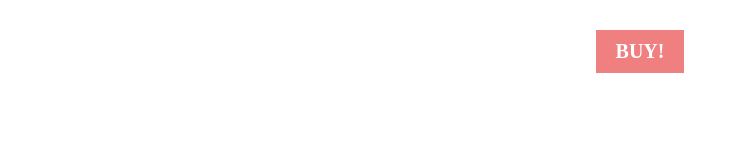
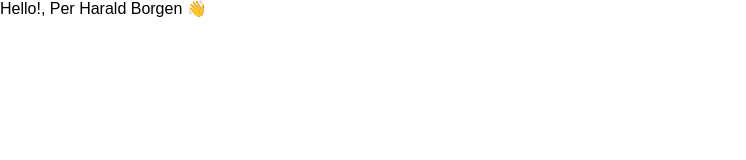
Before and after one commit to aaditya29/JavaScript-Tutorials, a browser extension: page Assignments/Third Project Challenges/index.html in a window 1280 px wide. Shown: the whole page, without its empty margins (0-746 px from the left). Drawn offline with nearby package versions, Linux system fonts and the light colour scheme.

Commit message:
Added Functions As Argument Challenges

```diff
--- /dev/null
+++ b/Assignments/Third Project Challenges/9thChallenge.js
@@ -0,0 +1,8 @@
+const welcomeEl = document.getElementById("welcome-el")
+
+// Give the function a parameter, greeting, that replaces "Welcome back"
+function greetUser(greeting) {
+    welcomeEl.textContent = greeting + ", Per Harald Borgen 👋"
+}
+
+greetUser("Hello!")
--- a/Assignments/Third Project Challenges/index.css
+++ b/Assignments/Third Project Challenges/index.css
@@ -1,16 +1,3 @@
 body {
-    text-align: center;
+    font-family: Arial, Helvetica, sans-serif;
 }
-
-#container {
-    margin-top: 30px;
-}
-
-#container button {
-    background: lightcoral;
-    border: none;
-    padding: 10px 20px;
-    font-size: 20px;
-    font-weight: bold;
-    color: white;
-}
--- a/Assignments/Third Project Challenges/index.html
+++ b/Assignments/Third Project Challenges/index.html
@@ -6,9 +6,8 @@
 </head>
 
 <body>
-    <div id="container">
-    </div>
-    <script src="/Assignments/Third Project Challenges/SecondChallenge.js"></script>
+    <p id="welcome-el"></p>
+    <script src="/Assignments/Third Project Challenges/9thChallenge.js"></script>
 </body>
 
 </html>
```
Also changed, not shown: Assignments/Third Project Challenges/10thChallenge.js (added, +8 -0 lines), Assignments/Third Project Challenges/11thChallenge.js (added, +10 -0 lines), Assignments/Third Project Challenges/12thChallenge.js (added, +16 -0 lines), Assignments/Third Project Challenges/13thChallenge.js (added, +8 -0 lines), 3) Google Chrome Extension/readme.md (added).
